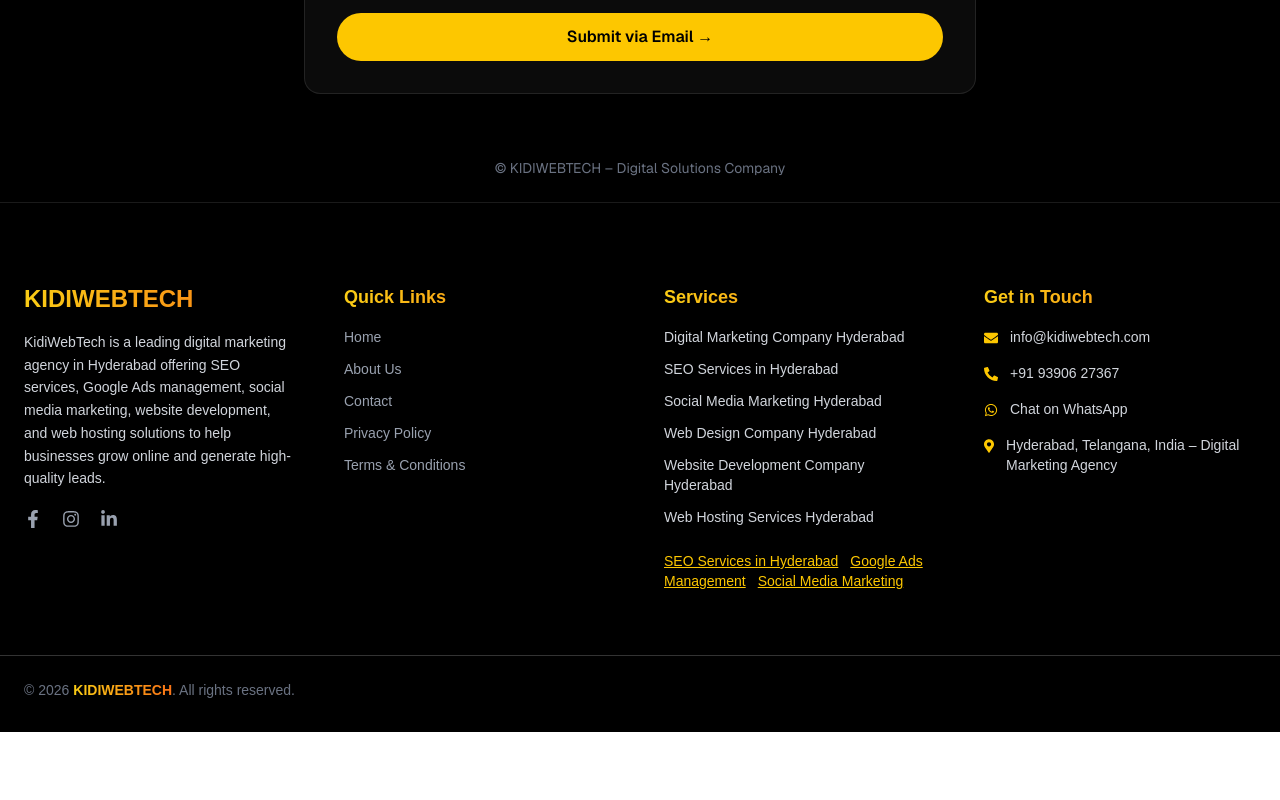
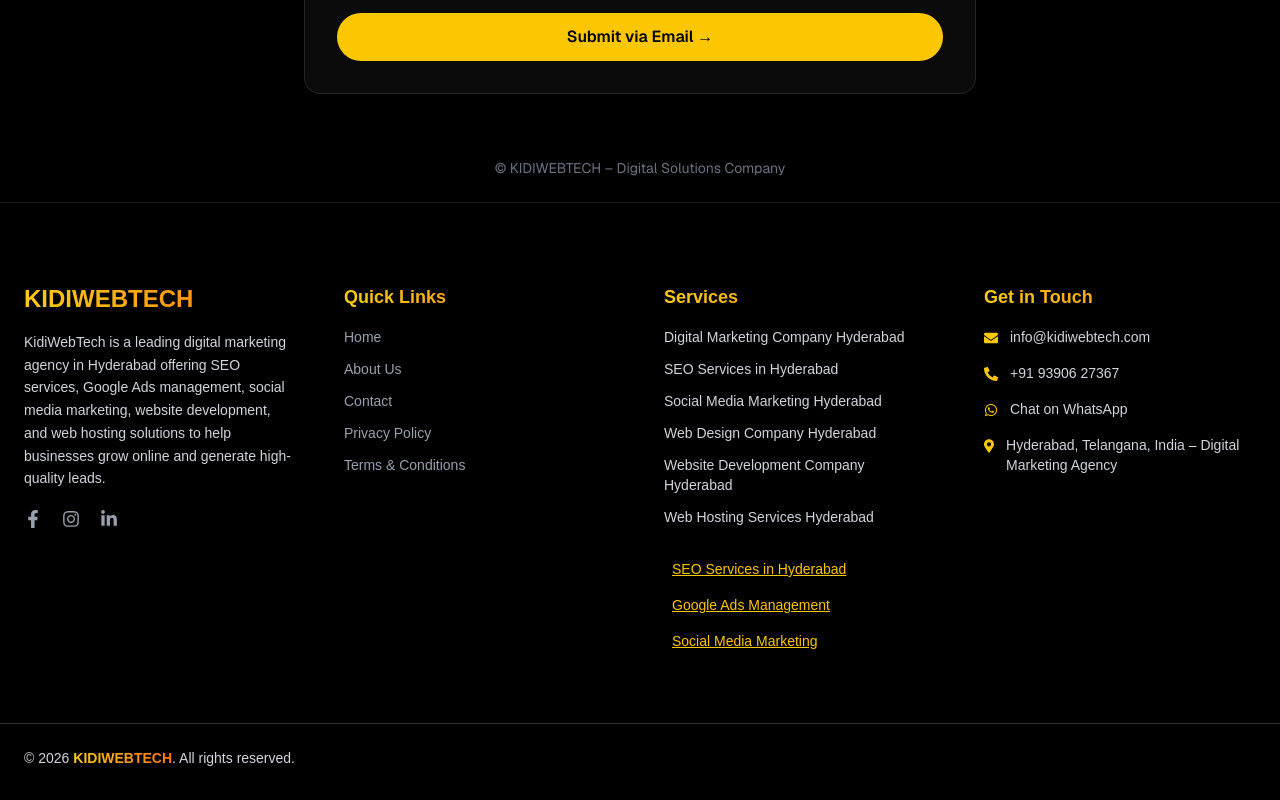
Before and after one commit to saikiranyalavarthi/kidi-web-tech, a Next.js app: page / in a window 1280 px wide. Shown: the part 5617-6417 px from the top of the page. Before the commit the page ends 6349 px from the top, so only its background shows below. Built offline with nearby package versions, Linux system fonts and the light colour scheme.

Commit message:
first commit

```diff
--- a/src/app/Footer/Footer.jsx
+++ b/src/app/Footer/Footer.jsx
@@ -162,21 +162,21 @@ export default function Footer() {
           <div className="mt-6 text-sm text-gray-300">
             <Link
               href="/services/seo-services-hyderabad"
-    className="text-yellow-400 hover:text-yellow-300 underline font-medium mr-3"
+              className="text-yellow-400 hover:text-yellow-300 underline font-medium mr-3 inline-block py-2 px-2"
             >
               SEO Services in Hyderabad
             </Link>
 
             <Link
               href="/services/google-ads"
-    className="text-yellow-400 hover:text-yellow-300 underline font-medium mr-3"
+              className="text-yellow-400 hover:text-yellow-300 underline font-medium mr-3 inline-block py-2 px-2"
             >
               Google Ads Management
             </Link>
 
             <Link
               href="/services/social-media-company-hyderabad"
-    className="text-yellow-400 hover:text-yellow-300 underline font-medium"
+              className="text-yellow-400 hover:text-yellow-300 underline font-medium inline-block py-2 px-2"
             >
               Social Media Marketing
             </Link>
@@ -233,7 +233,7 @@ export default function Footer() {
 
       {/* BOTTOM BAR */}
       <div className="mt-16 pt-6 border-t border-white/20">
-        <div className="max-w-7xl mx-auto px-6 flex flex-col md:flex-row justify-between items-center text-sm text-gray-500">
+        <div className="max-w-7xl mx-auto px-6 flex flex-col md:flex-row justify-between items-center text-sm text-gray-300">
           <p>
             © {year}{" "}
             <span className="gradient-text font-semibold">KIDIWEBTECH</span>.
```
Lines whose indentation alone changed are shown as unchanged.
